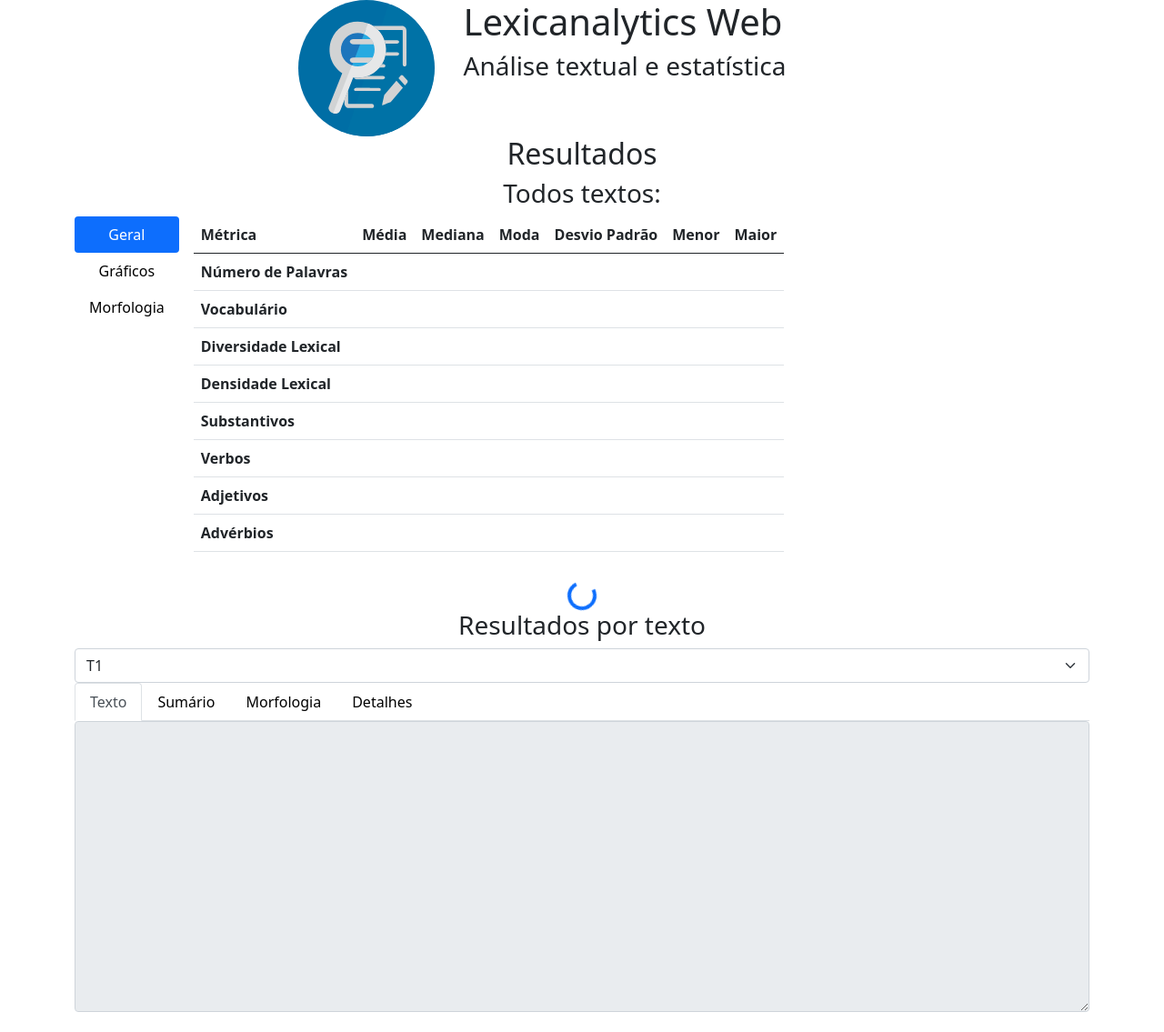
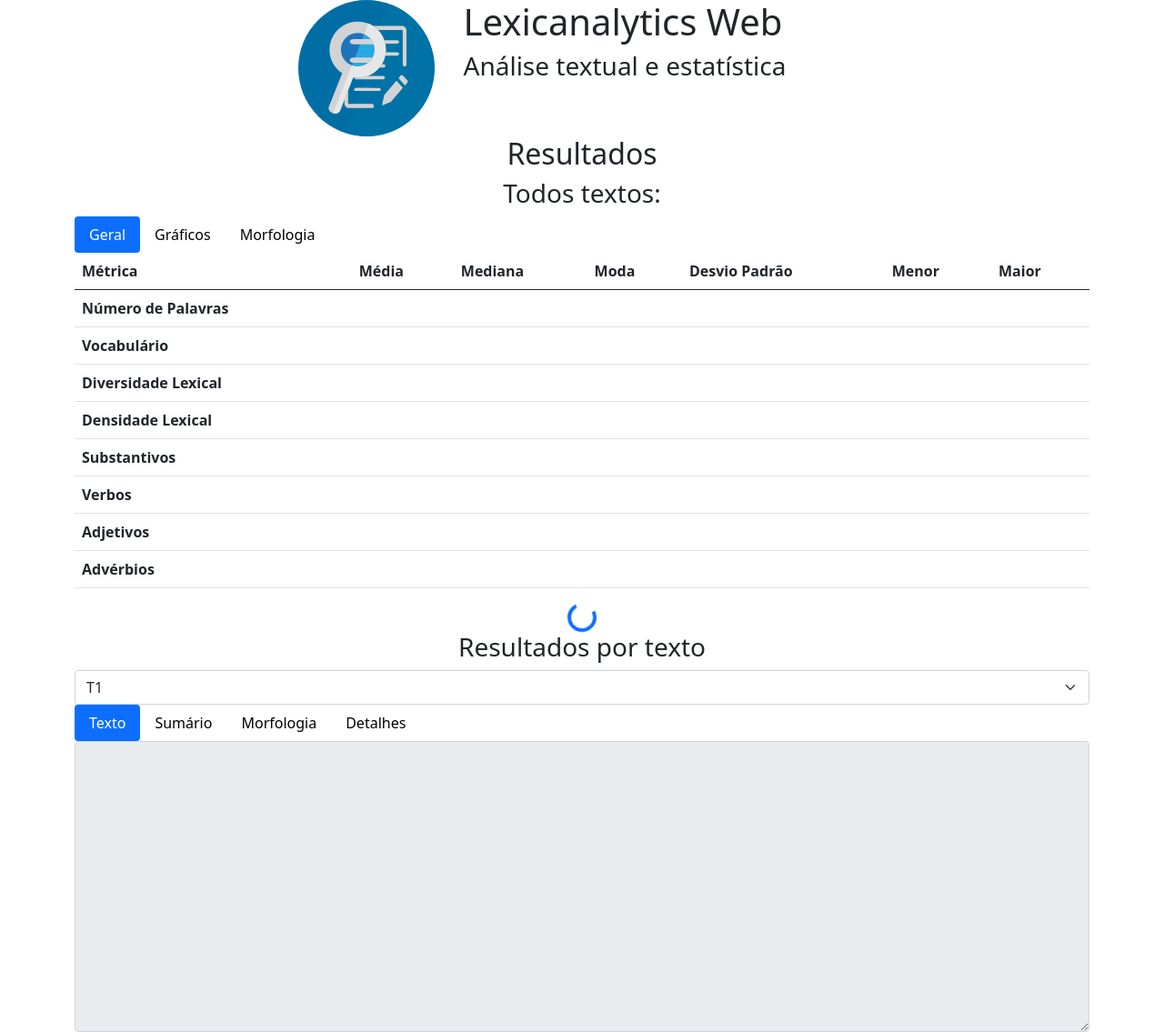
Before and after one commit to vannisson/l2.0, a Flask app: template service/templates/results.html in a window 1280 px wide. Shown: the whole page at 91% size. Before the commit the page ends 1113 px from the top, so only its background shows below. Run offline with Flask 2, Linux system fonts and the light colour scheme; the template is opened without the code that fills it: most values are stand-ins (such as "Sample title", 1, 10 or a date in 2020); lists and menus that the app fills with data are empty; parts of the project's set-up code (start-up, migrations or seed data) failed here and were passed over; some libraries are stand-ins or nearby versions.

Commit message:
horizontal navs instead of vertical

```diff
--- a/service/templates/results.html
+++ b/service/templates/results.html
@@ -31,14 +31,19 @@
         <div class="container" id="all_prod_results">
             <h3 class="text-center">Todos textos:</h3>
 
-            <div class="d-flex align-items-start">
-                <div class="nav flex-column nav-pills me-3" id="v-pills-tab" role="tablist" aria-orientation="vertical">
-                    <button class="nav-link active" id="v-pills-general-tab" data-bs-toggle="pill" data-bs-target="#v-pills-general" type="button" role="tab" aria-controls="v-general-home" aria-selected="true">Geral</button>
-                    <button class="nav-link" id="v-pills-charts-tab" data-bs-toggle="pill" data-bs-target="#v-pills-charts" type="button" role="tab" aria-controls="v-pills-charts" aria-selected="false">Gráficos</button>
-                    <button class="nav-link" id="v-pills-pos-tab" data-bs-toggle="pill" data-bs-target="#v-pills-pos" type="button" role="tab" aria-controls="v-pills-pos" aria-selected="false">Morfologia</button>
-                </div>
-                <div class="tab-content" id="v-pills-tabContent">
-                    <div class="tab-pane fade show active" id="v-pills-general" role="tabpanel" aria-labelledby="v-pills-general-tab">
+            <ul class="nav nav-pills" id="generalTab" role="tablist">
+                <li class="nav-item" role="presentation">
+                    <button class="nav-link active" id="pills-general-tab" data-bs-toggle="pill" data-bs-target="#pills-general" type="button" role="tab" aria-controls="general" aria-selected="true">Geral</button>
+                </li>
+                <li class="nav-item" role="presentation">
+                    <button class="nav-link" id="pills-charts-tab" data-bs-toggle="pill" data-bs-target="#pills-charts" type="button" role="tab" aria-controls="charts" aria-selected="false">Gráficos</button>
+                </li>
+                <li class="nav-item" role="presentation">
+                    <button class="nav-link" id="pills-pos-tab" data-bs-toggle="pill" data-bs-target="#pills-pos" type="button" role="tab" aria-controls="pills-pos" aria-selected="false">Morfologia</button>
+                </li>
+            </ul>
+            <div class="tab-content" id="pills-tabContent">
+                <div class="tab-pane fade show active" id="pills-general" role="tabpanel" aria-labelledby="pills-general-tab">
                     <table class="table table-hover" id="general_table">
                         <thead class="thead-primary">
                         <tr>
@@ -64,7 +69,7 @@
                     </table>
                 </div>
 
-                    <div class="tab-pane fade" id="v-pills-charts" role="tabpanel" aria-labelledby="v-pills-charts-tab">
+                <div class="tab-pane fade" id="pills-charts" role="tabpanel" aria-labelledby="pills-charts-tab">
                     <div class="row">
                         <div class="col-md-8">
                             <canvas id="general_chart" width="300" height="300" class="chart"></canvas>
@@ -94,7 +99,7 @@
                     </div>
                 </div>
 
-                    <div class="tab-pane fade" id="v-pills-pos" role="tabpanel" aria-labelledby="v-pills-pos-tab">
+                <div class="tab-pane fade" id="pills-pos" role="tabpanel" aria-labelledby="pills-pos-tab">
                     <div class="row">
                         <div class="col-7">
                             <canvas id="general_pie_chart" width="300" height="300" class="chart"></canvas>
@@ -140,7 +145,6 @@
 
                 </div>
             </div>
-            </div>
 
 
         </div>
@@ -163,7 +167,7 @@
 
             </select>
 
-            <ul class="nav nav-tabs" id="myTab" role="tablist">
+            <ul class="nav nav-pills" id="myTab" role="tablist">
                 <li class="nav-item" role="presentation">
                     <button class="nav-link active" id="text-tab" data-bs-toggle="tab" data-bs-target="#text" type="button" role="tab" aria-controls="text" aria-selected="true">Texto</button>
                 </li>
```
Lines whose indentation alone changed are shown as unchanged.
